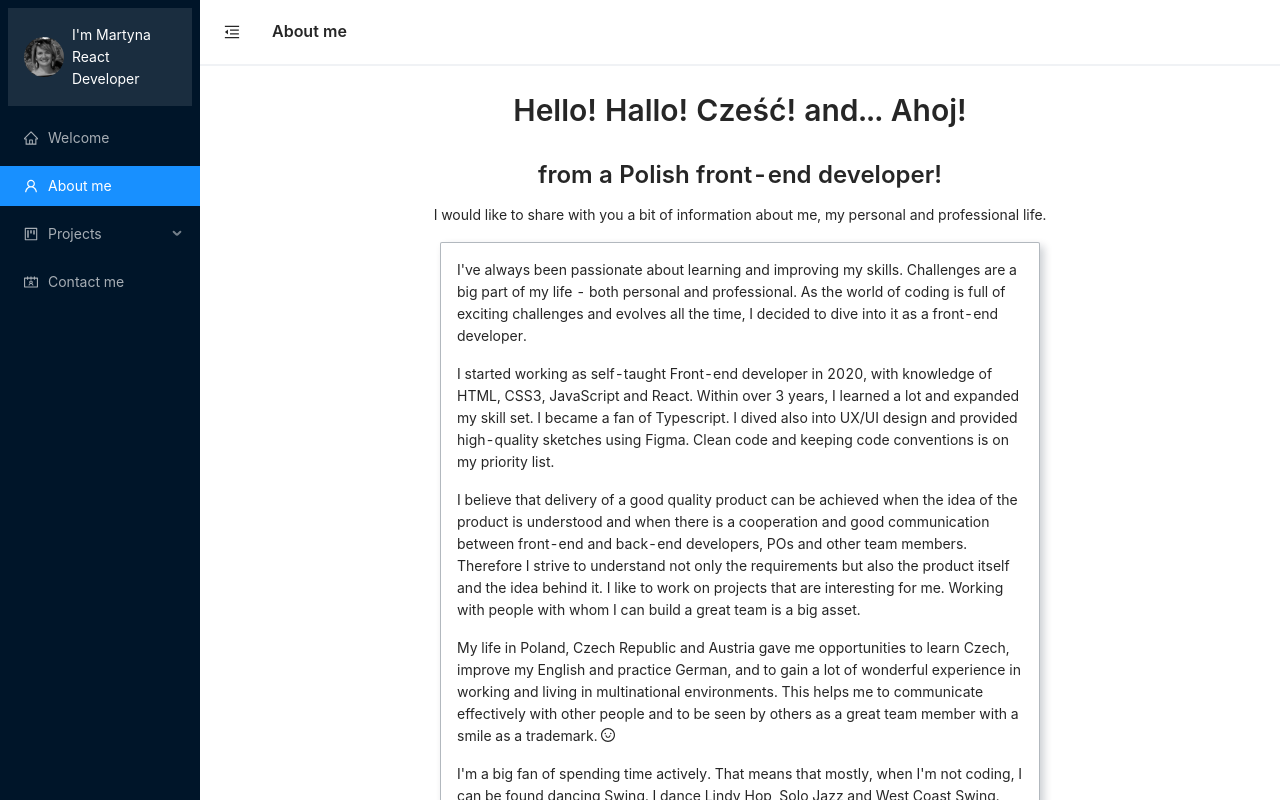
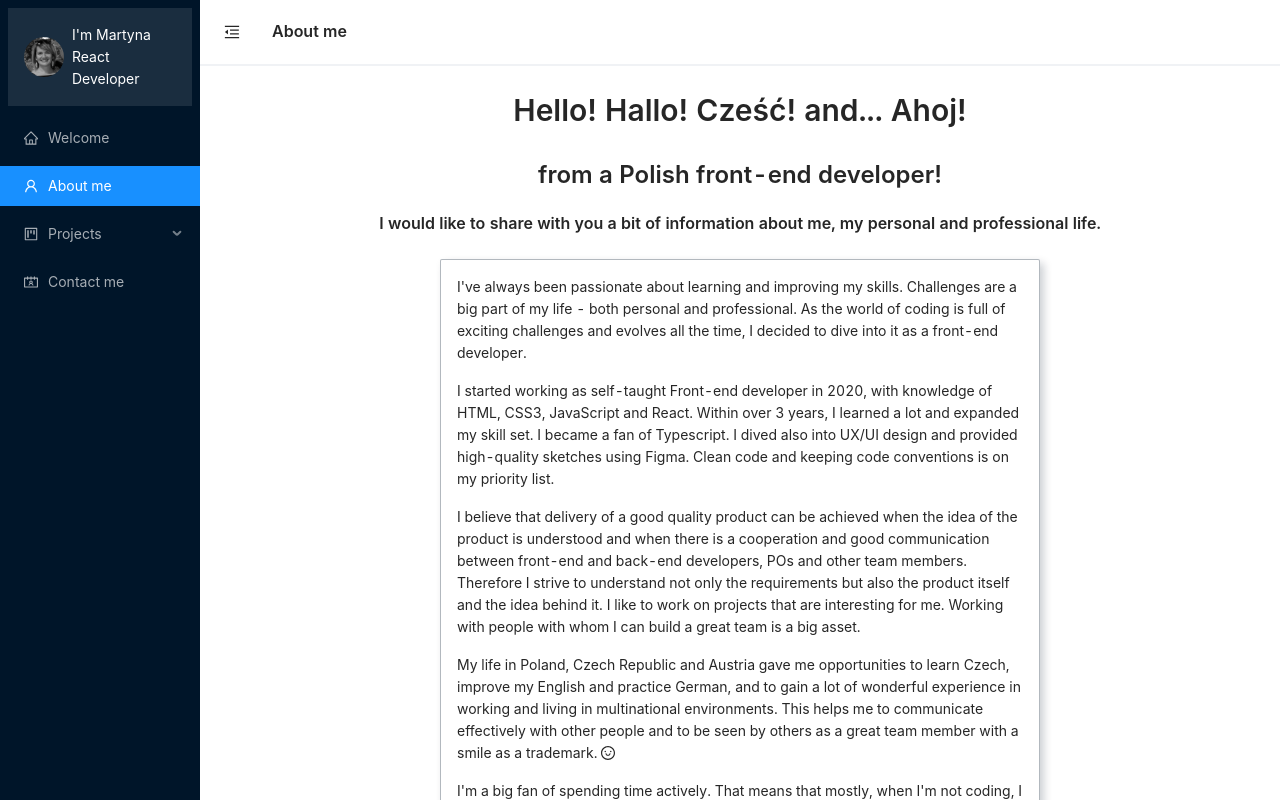
Before and after one commit to martynaskup/martynaskup.github.io, a React (Create React App) app: page /about in a window 1280 px wide. Shown: the top 800 px of the page. Built offline with nearby package versions, Linux system fonts and the light colour scheme.

Commit message:
Refactor About page components for better structure and overview

```diff
--- /dev/null
+++ b/src/pages/AboutPage/AboutDetailsCard.tsx
@@ -0,0 +1,58 @@
+import { StyledDetailsSpace } from './About.styles';
+import { Typography } from 'antd';
+import { SmileOutlined } from '@ant-design/icons';
+import Card from '../../components/shared/Card';
+
+function AboutDetailsCard() {
+  return (
+    <Card>
+      <StyledDetailsSpace direction="vertical" size="middle">
+        <Typography.Text>
+          I've always been passionate about learning and improving my skills.
+          Challenges are a big part of my life - both personal and professional.
+          As the world of coding is full of exciting challenges and evolves all
+          the time, I decided to dive into it as a front-end developer.
+        </Typography.Text>
+        <Typography.Text>
+          I started working as self-taught Front-end developer in 2020, with
+          knowledge of HTML, CSS3, JavaScript and React. Within over 3 years, I
+          learned a lot and expanded my skill set. I became a fan of Typescript.
+          I dived also into UX/UI design and provided high-quality sketches
+          using Figma. Clean code and keeping code conventions is on my priority
+          list.
+        </Typography.Text>
+        <Typography.Text>
+          I believe that delivery of a good quality product can be achieved when
+          the idea of the product is understood and when there is a cooperation
+          and good communication between front-end and back-end developers, POs
+          and other team members. Therefore I strive to understand not only the
+          requirements but also the product itself and the idea behind it. I
+          like to work on projects that are interesting for me. Working with
+          people with whom I can build a great team is a big asset.
+        </Typography.Text>
+        <Typography.Text>
+          My life in Poland, Czech Republic and Austria gave me opportunities to
+          learn Czech, improve my English and practice German, and to gain a lot
+          of wonderful experience in working and living in multinational
+          environments. This helps me to communicate effectively with other
+          people and to be seen by others as a great team member with a smile as
+          a trademark. <SmileOutlined />
+        </Typography.Text>
+        <Typography.Text>
+          I'm a big fan of spending time actively. That means that mostly, when
+          I'm not coding, I can be found dancing Swing. I dance Lindy Hop, Solo
+          Jazz and West Coast Swing.
+          <br />
+          I like running. I co-organize running events and I run usually
+          distances of 5&#8288;&#8211;&#8288;15 km, but sometimes 21 km is not
+          enough. Maybe one day, I'll start running marathons...
+          <br />
+          And when the time to relax comes, I spend it with my friends or at
+          home playing with my lovely cat Lala.
+        </Typography.Text>
+      </StyledDetailsSpace>
+    </Card>
+  );
+}
+
+export default AboutDetailsCard;
--- a/src/pages/AboutPage/AboutDetailsPage.tsx
+++ /dev/null
@@ -1,54 +0,0 @@
-import { StyledDetailsSpace } from './About.styles';
-import { Typography } from 'antd';
-import { SmileOutlined } from '@ant-design/icons';
-
-function AboutDetailsPage() {
-  return (
-    <StyledDetailsSpace direction="vertical" size="middle">
-      <Typography.Text>
-        I've always been passionate about learning and improving my skills.
-        Challenges are a big part of my life - both personal and professional.
-        As the world of coding is full of exciting challenges and evolves all
-        the time, I decided to dive into it as a front-end developer.
-      </Typography.Text>
-      <Typography.Text>
-        I started working as self-taught Front-end developer in 2020, with
-        knowledge of HTML, CSS3, JavaScript and React. Within over 3 years, I
-        learned a lot and expanded my skill set. I became a fan of Typescript. I
-        dived also into UX/UI design and provided high-quality sketches using
-        Figma. Clean code and keeping code conventions is on my priority list.
-      </Typography.Text>
-      <Typography.Text>
-        I believe that delivery of a good quality product can be achieved when
-        the idea of the product is understood and when there is a cooperation
-        and good communication between front-end and back-end developers, POs
-        and other team members. Therefore I strive to understand not only the
-        requirements but also the product itself and the idea behind it. I like
-        to work on projects that are interesting for me. Working with people
-        with whom I can build a great team is a big asset.
-      </Typography.Text>
-      <Typography.Text>
-        My life in Poland, Czech Republic and Austria gave me opportunities to
-        learn Czech, improve my English and practice German, and to gain a lot
-        of wonderful experience in working and living in multinational
-        environments. This helps me to communicate effectively with other people
-        and to be seen by others as a great team member with a smile as a
-        trademark. <SmileOutlined />
-      </Typography.Text>
-      <Typography.Text>
-        I'm a big fan of spending time actively. That means that mostly, when
-        I'm not coding, I can be found dancing Swing. I dance Lindy Hop, Solo
-        Jazz and West Coast Swing.
-        <br />
-        I like running. I co-organize running events and I run usually distances
-        of 5&#8288;&#8211;&#8288;15 km, but sometimes 21 km is not enough. Maybe
-        one day, I'll start running marathons...
-        <br />
-        And when the time to relax comes, I spend it with my friends or at home
-        playing with my lovely cat Lala.
-      </Typography.Text>
-    </StyledDetailsSpace>
-  );
-}
-
-export default AboutDetailsPage;
--- a/src/pages/AboutPage/AboutIntroPage.tsx
+++ b/src/pages/AboutPage/AboutIntro.tsx
@@ -1,6 +1,6 @@
 import { Typography } from 'antd';
 
-function AboutIntroPage() {
+function AboutIntro() {
   return (
     <>
       <Typography.Title level={2}>
@@ -9,12 +9,12 @@ function AboutIntroPage() {
       <Typography.Title level={3}>
         from a Polish front-end developer!
       </Typography.Title>
-      <Typography.Text>
+      <Typography.Title level={5}>
         I would like to share with you a bit of information about me, my
         personal and professional life.
-      </Typography.Text>
+      </Typography.Title>
     </>
   );
 }
 
-export default AboutIntroPage;
+export default AboutIntro;
--- a/src/pages/AboutPage/AboutMainPage.tsx
+++ /dev/null
@@ -1,12 +0,0 @@
-import AboutDetailsPage from './AboutDetailsPage';
-import Card from '../../components/shared/Card';
-
-function AboutMainPage() {
-  return (
-    <Card>
-      <AboutDetailsPage />
-    </Card>
-  );
-}
-
-export default AboutMainPage;
--- a/src/pages/AboutPage/AboutPage.tsx
+++ b/src/pages/AboutPage/AboutPage.tsx
@@ -1,12 +1,12 @@
 import { Space } from 'antd';
-import AboutIntroPage from './AboutIntroPage';
-import AboutMainPage from './AboutMainPage';
+import AboutIntro from './AboutIntro';
+import AboutDetailsCard from './AboutDetailsCard';
 
 function AboutPage() {
   return (
     <Space direction="vertical" size="middle" align="center">
-      <AboutIntroPage />
-      <AboutMainPage />
+      <AboutIntro />
+      <AboutDetailsCard />
     </Space>
   );
 }
```
